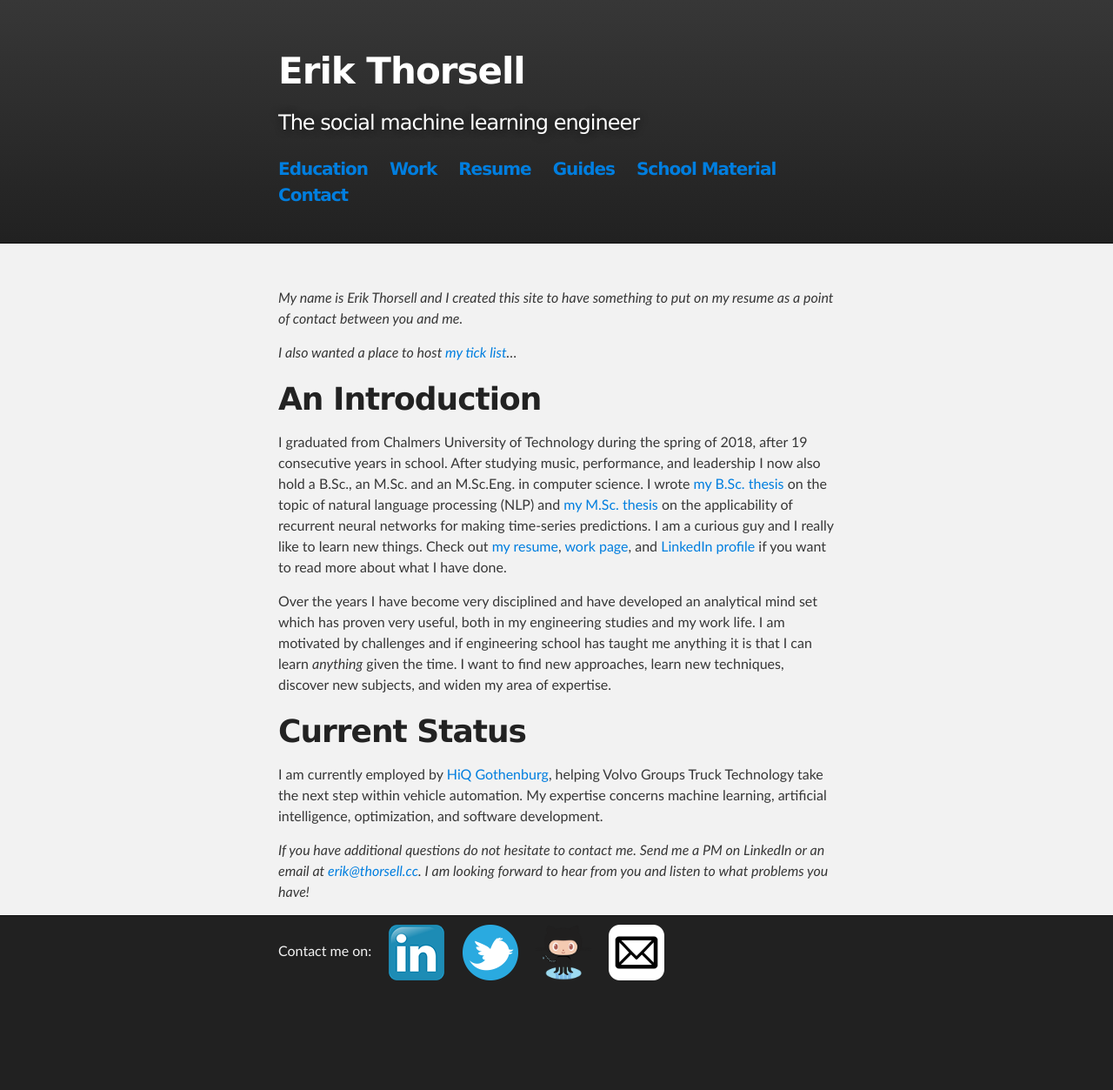
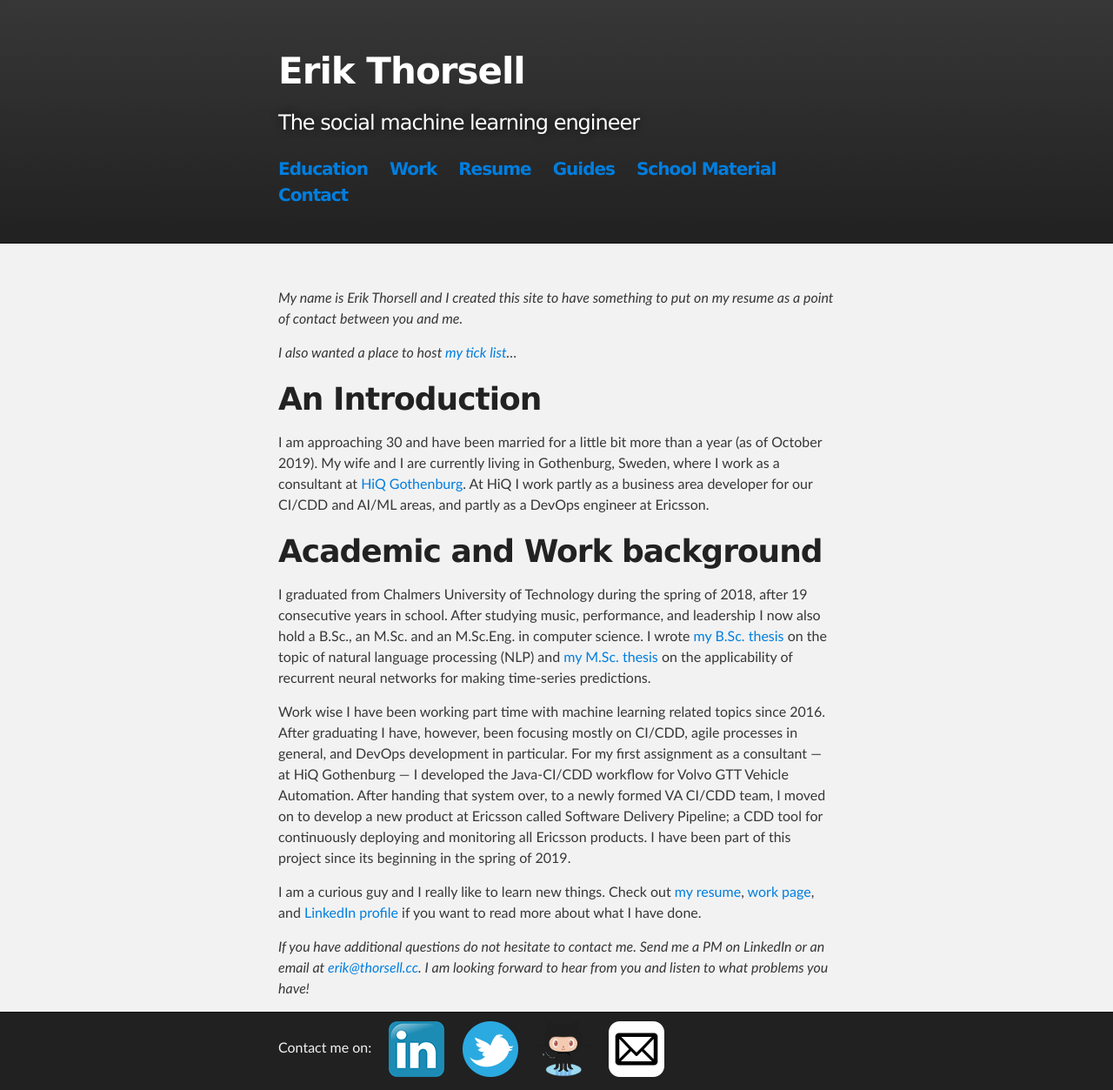
Before and after one commit to ErikThorsell/erikthorsell.github.io, a Jekyll site: the page built from index.md, in a window 1280 px wide. Shown: the whole page at 87% size. Built offline with Jekyll 4.4.1, drawn with Linux system fonts in a browser that asks for light colours; before the commit the page ends 1142 px from its top, so only the background shows below that.

Commit message:
Update index with new work related info

```diff
--- a/index.md
+++ b/index.md
@@ -10,6 +10,15 @@ resume as a point of contact between you and me.*
 
 # An Introduction #
 
+I am approaching 30 and have been married for a little bit more than a year (as
+of October 2019). My wife and I are currently living in Gothenburg, Sweden,
+where I work as a consultant at [HiQ Gothenburg](https://www.hiq.se/en/). At HiQ
+I work partly as a business area developer for our CI/CDD and AI/ML areas, and
+partly as a DevOps engineer at Ericsson.
+
+
+# Academic and Work background #
+
 I graduated from Chalmers University of Technology during the spring of 2018,
 after 19 consecutive years in school.
 After studying music, performance, and leadership I now also hold a B.Sc., an
@@ -20,27 +29,23 @@ on the topic of natural language processing (NLP) and [my M.Sc.
 thesis](http://studentarbeten.chalmers.se/publication/255285-vehicle-speed-profile-prediction-without-spatial-information)
 on the applicability of recurrent neural networks for making time-series
 predictions.
+
+Work wise I have been working part time with machine learning related topics
+since 2016. After graduating I have, however, been focusing mostly on CI/CDD,
+agile processes in general, and DevOps development in particular. For my first
+assignment as a consultant --- at HiQ Gothenburg --- I developed the Java-CI/CDD
+workflow for Volvo GTT Vehicle Automation. After handing that system over, to a
+newly formed VA CI/CDD team, I moved on to develop a new product at Ericsson
+called Software Delivery Pipeline; a CDD tool for continuously deploying and
+monitoring all Ericsson products. I have been part of this project since its
+beginning in the spring of 2019.
+
 I am a curious guy and I really like to learn new things.
 Check out [my resume]({{site.url}}/download/erikthorsell_cv.pdf), [work
 page]({{site.url}}/work), and [LinkedIn
 profile](https://www.linkedin.com/in/thorsellerik/) if you want to read more
 about what I have done.
 
-Over the years I have become very disciplined and have developed an analytical
-mind set which has proven very useful, both in my engineering studies and my
-work life.
-I am motivated by challenges and if engineering school has taught me anything
-it is that I can learn *anything* given the time.
-I want to find new approaches, learn new techniques, discover new subjects, and
-widen my area of expertise.
-
-
-# Current Status #
-
-I am currently employed by [HiQ Gothenburg](https://www.hiq.se/en/), helping
-Volvo Groups Truck Technology take the next step within vehicle automation.
-My expertise concerns machine learning, artificial intelligence, optimization,
-and software development.
 
 *If you have additional questions do not hesitate to contact me.
 Send me a PM on LinkedIn or an email at
```
